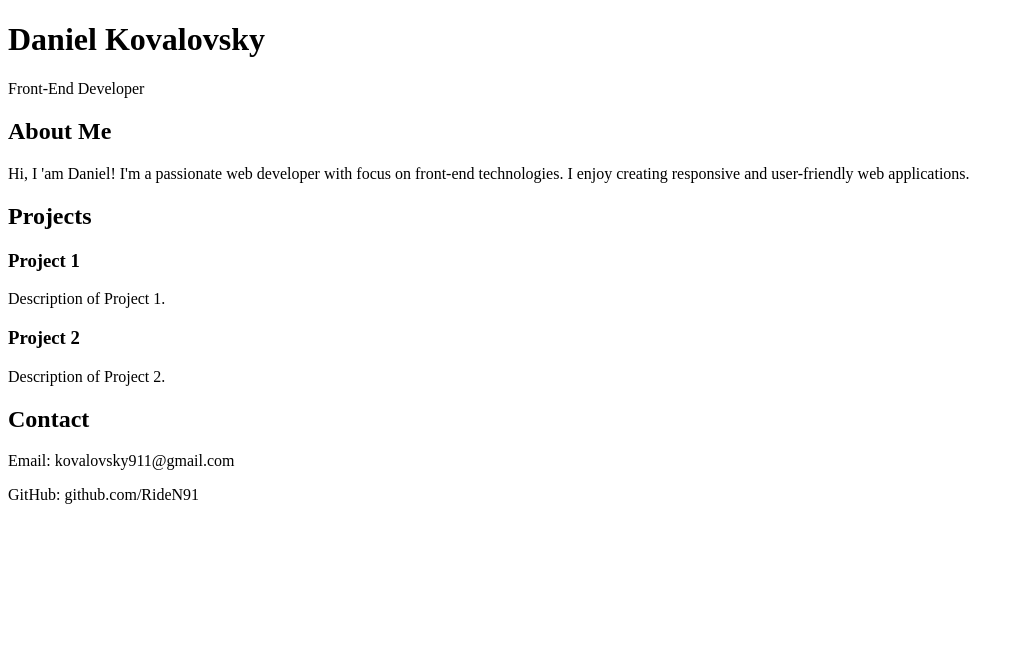
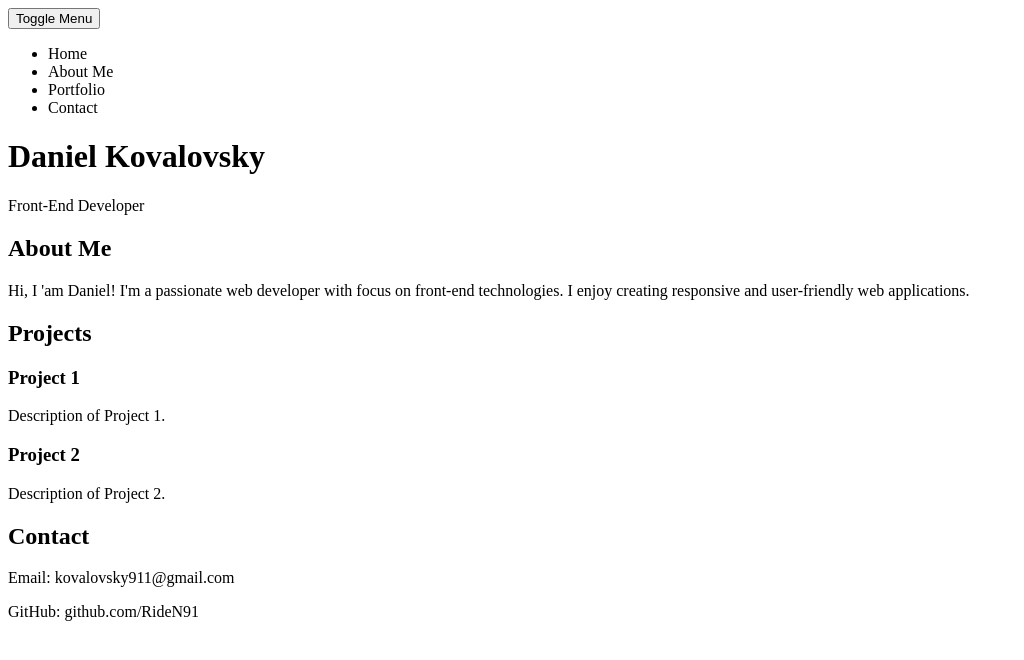
Before and after one commit to RideN91/my-web-portfolio, a React (Create React App) app: page / in a window 1280 px wide. Shown: the top 660 px of the page, without its empty margins (0-1024 px from the left). Built offline with nearby package versions, Linux system fonts and the light colour scheme.

Commit message:
First commit for Menu

```diff
--- a/src/App.js
+++ b/src/App.js
@@ -2,11 +2,13 @@ import React from 'react';
 import AboutMe from './components/AboutMe';
 import Contact from './components/Contact';
 import Header from './components/Header';
+import Menu from './components/Menu';
 import Projects from './components/Projects';
 
 function App() {
     return (
         <div className="App">
+            <Menu />
             <Header />
             <AboutMe />
             <Projects />
--- /dev/null
+++ b/src/components/Menu.js
@@ -0,0 +1,25 @@
+import React, { useState } from 'react';
+
+const Menu = () => {
+    const [isOpen, setIsOpen] = useState(false);
+
+    const toggleMenu = () => {
+        setIsOpen(!isOpen);
+    }
+    return (
+
+        <div className={`menu ${isOpen ? 'open' : ''}`}>
+            <button onClick={toggleMenu}>Toggle Menu</button>
+
+            <ul>
+                <li>Home</li>
+                <li>About Me</li>
+                <li>Portfolio</li>
+                <li>Contact</li>
+            </ul>
+
+        </div>
+    )
+}
+
+export default Menu;
```
